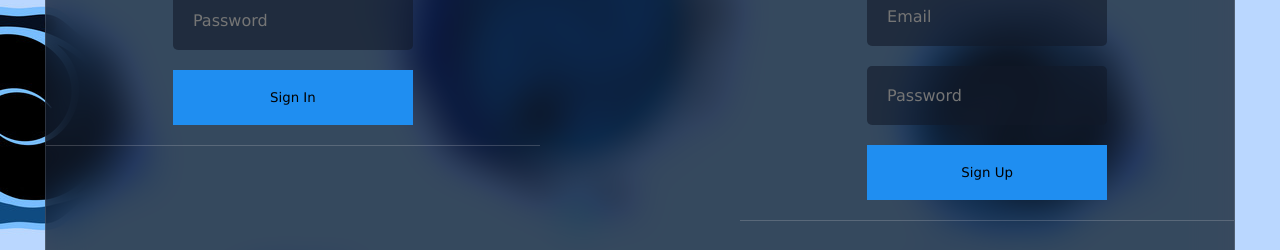
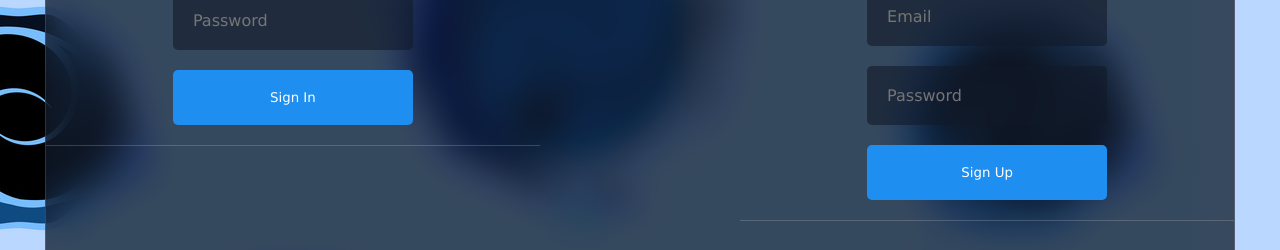
Before and after one commit to ALI-ADAM94/project, a React (Vite) app: page / in a window 1280 px wide. Shown: the part 405-655 px from the top of the page. Built offline with nearby package versions, Linux system fonts and the light colour scheme.

Commit message:
Button style

```diff
--- a/src/components/login/login.css
+++ b/src/components/login/login.css
@@ -46,6 +46,9 @@
             padding: 20px;
             border:none;
             background-color: #1f8ef1;
+            color: white;
+            border-radius: 5px;
+            cursor: pointer;
         }
     }
   }
```
